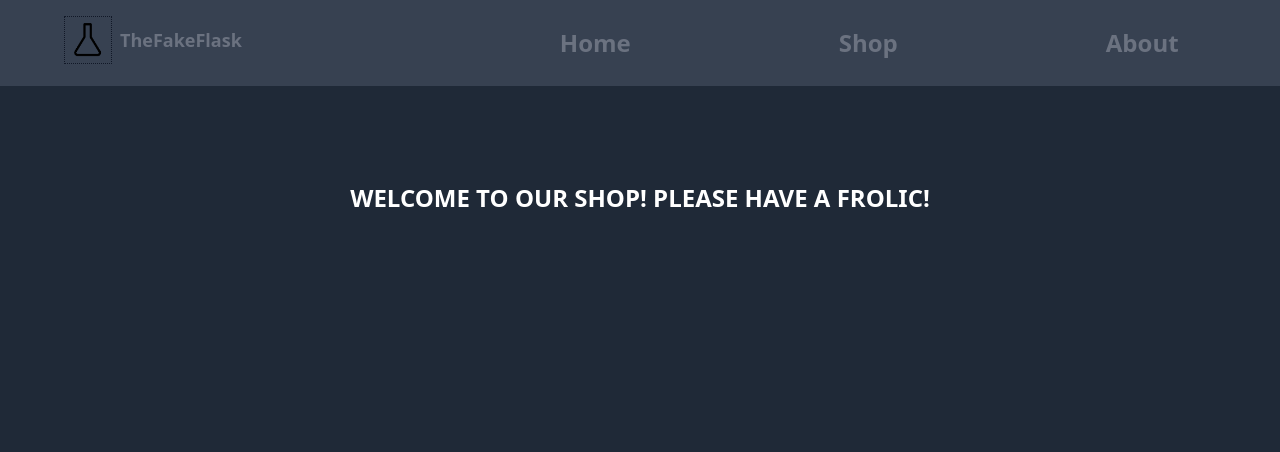
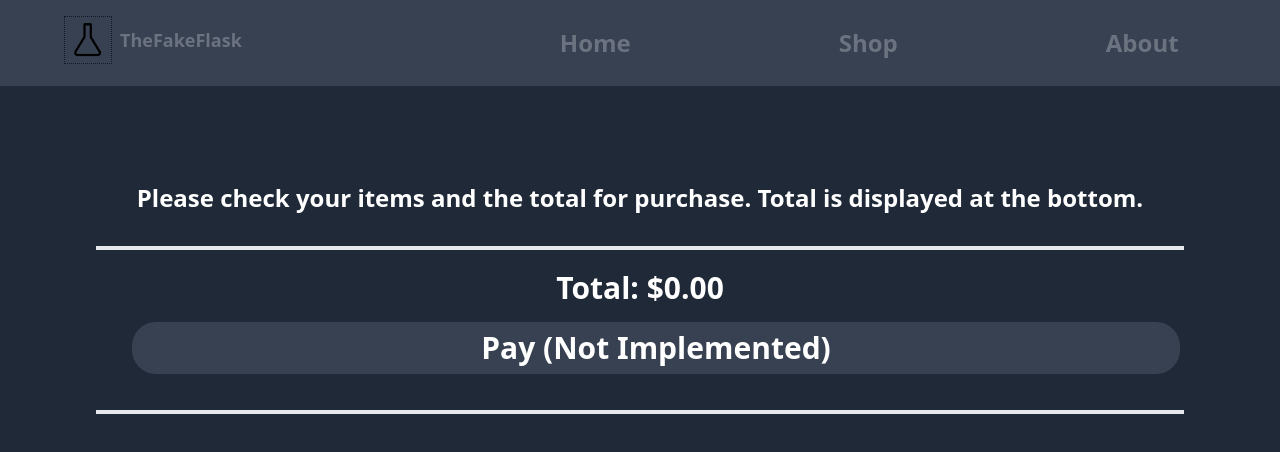
Before and after one commit to Chappo050/shopping-cart, a React (Create React App) app: page /cart in a window 1280 px wide. Shown: the top 452 px of the page. Built offline with nearby package versions, Linux system fonts and the light colour scheme.

Commit message:
Cart working

```diff
--- a/src/components/Cart.js
+++ b/src/components/Cart.js
@@ -1,21 +1,19 @@
 import Nav from "./Nav";
 import { UserContext } from "../UserContext";
-import { useContext, useEffect } from "react";
+import { useContext, useEffect, useState } from "react";
 
 const Cart = () => {
-
-
   const { count, setCount } = useContext(UserContext);
-
+  const [total, setTotal] = useState(0);
   const delFromCart = (delItem) => {
     //only delete the first occurance of an item
     let seenItem = false;
     const filtered = count.items.filter((i) => {
-        if (seenItem) {
-            return true;
-        }
-        seenItem = i === delItem;
-        return !seenItem;
+      if (seenItem) {
+        return true;
+      }
+      seenItem = i === delItem;
+      return !seenItem;
     });
     setCount((prevState) => {
       return {
@@ -27,22 +25,41 @@ const Cart = () => {
     });
   };
 
+  useEffect(() => {
+    console.log(count); //when the item list is updated calculate a new total
+    const newTotal = count.items.reduce((accumulator, object) => {
+      return accumulator + object.price;
+    }, 0);
 
-  useEffect(() => {
-    console.log(count);
+    setTotal(newTotal);
   }, [count]);
 
   return (
     <div>
       <Nav />
       <div className="text-white font-bold text-center m-24 text-2xl">
-        WELCOME TO OUR SHOP! PLEASE HAVE A FROLIC!
+        Please check your items and the total for purchase. Total is displayed
+        at the bottom.
         <br />
         <br />
-        <div className="grid grid-cols-1 gap-20 h-9 w-full">
+        <div className="grid grid-cols-1 gap-5 h-9 w-full ">
           {count.items.map((item, key) => (
             <CartCard key={key} item={item} delFromCart={delFromCart} />
           ))}
+          <div className="text-white text-3xl font-extrabold border-b-4 border-t-4 p-5">
+            Total: ${total.toFixed(2)}
+            <button
+              className="bg-gray-700 hover:bg-green-600 w-full p-2 m-4 rounded-3xl hover:rounded-xl
+         transition-all duration-300 ease-linear cursor-pointer"
+            >
+              Pay (Not Implemented)
+            </button>
+          </div>
+
+          <br />
+          <br />
+          <br />
+          <br />
         </div>
       </div>
     </div>
@@ -51,11 +68,11 @@ const Cart = () => {
 
 const CartCard = ({ item, delFromCart }) => {
   return (
-    <div className="grid grid-cols-4 gap-3 ">
-      <div className=" col-span-2 h-1/2 w-1/2 hover:scale-105">
+    <div className="grid grid-cols-3 gap-2 p-3 border-y">
+      <div className=" col-span-1 h-full w-1/2 hover:scale-105">
         <img src={item.article} alt="Item couldn't load"></img>
       </div>
-      <div>
+      <div className="self-center w-1/2">
         <button
           className="bg-gray-700 hover:bg-green-600 w-full rounded-3xl hover:rounded-xl
          transition-all duration-300 ease-linear cursor-pointer"
@@ -64,7 +81,7 @@ const CartCard = ({ item, delFromCart }) => {
           Delete
         </button>
       </div>
-      <div>${item.price.toFixed(2)}</div>
+      <div className="self-center text-left">${item.price.toFixed(2)}</div>
     </div>
   );
 };
```
